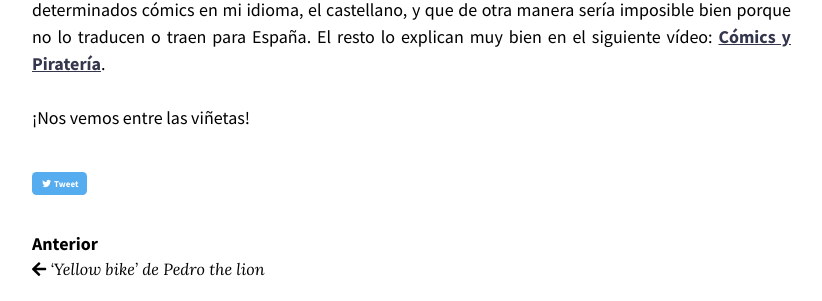
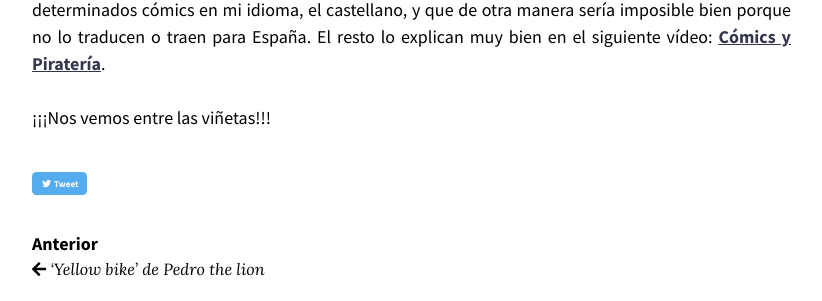
Before and after one commit to gide0n/old-mindeka, a Jekyll site: the page built from _posts/2020-04-21-estado-de-la-tradumaquetacion.md, in a window 1280 px wide and 900 px high, scrolled down 5050 px. Shown: the part 388-689 px from the top of the window, without its empty margins (343-1165 px from the left). Built offline with Jekyll 4.4.1, drawn with Linux system fonts in a browser that asks for light colours; nearby versions of some CDN libraries.

```diff
--- a/_posts/2020-04-21-estado-de-la-tradumaquetacion.md
+++ b/_posts/2020-04-21-estado-de-la-tradumaquetacion.md
@@ -88,4 +88,4 @@ La escena de tradumaquetación se encuentra en el mejor momento posible, grupos
 Por último os dejo un video, realmente interesante sobre el **Cómic y la piratería** ya que a muchos esto de la tradumaquetación les habrá sonado a esto y aunque no difiere mucho, hay que tener muchas cosas en cuenta y dejaré la que creo que para mi es la más importante, la de poder acceder a determinados cómics en mi idioma, el castellano, y que de otra manera sería imposible bien porque no lo traducen o traen para España. El resto lo explican muy bien en el siguiente vídeo: [**Cómics y Piratería**](https://youtu.be/sk9J7p1oyQE).
 {: .text-justify}
 
-¡Nos vemos entre las viñetas!
+¡¡¡Nos vemos entre las viñetas!!!
```
